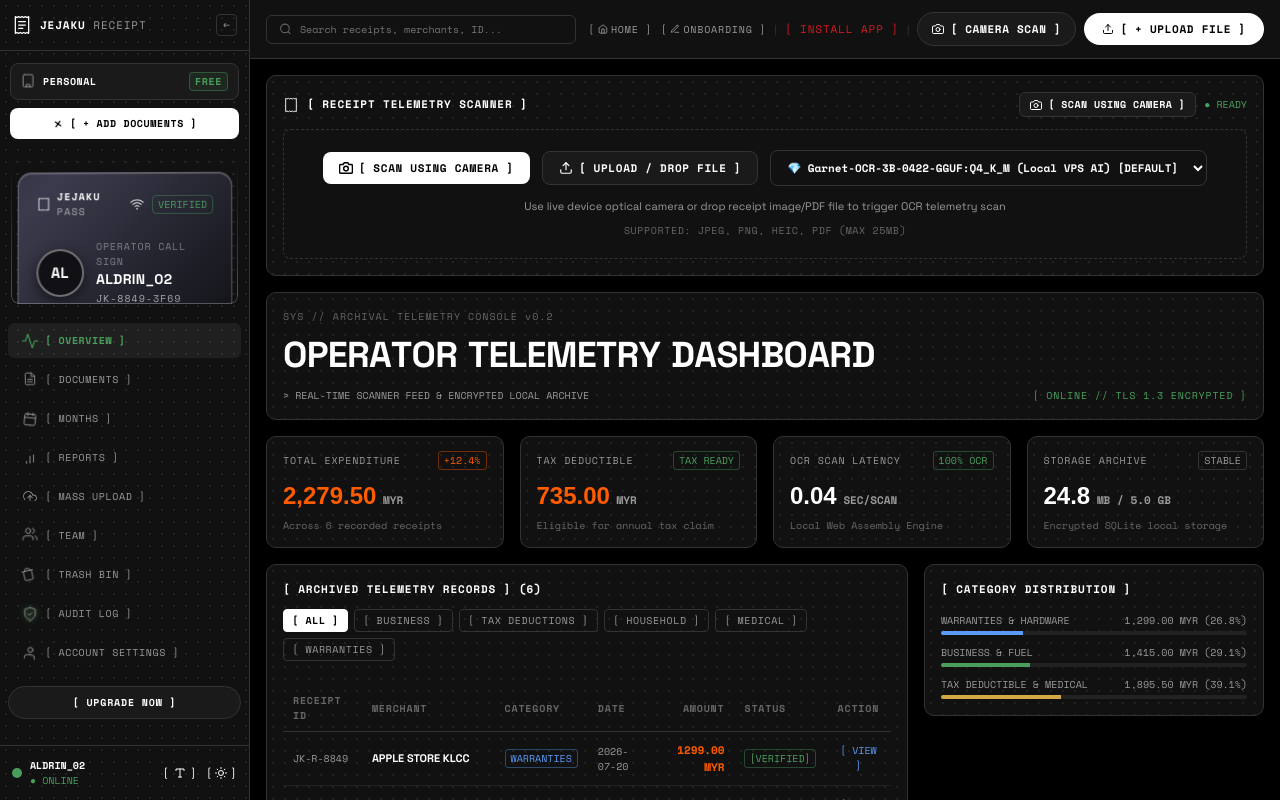
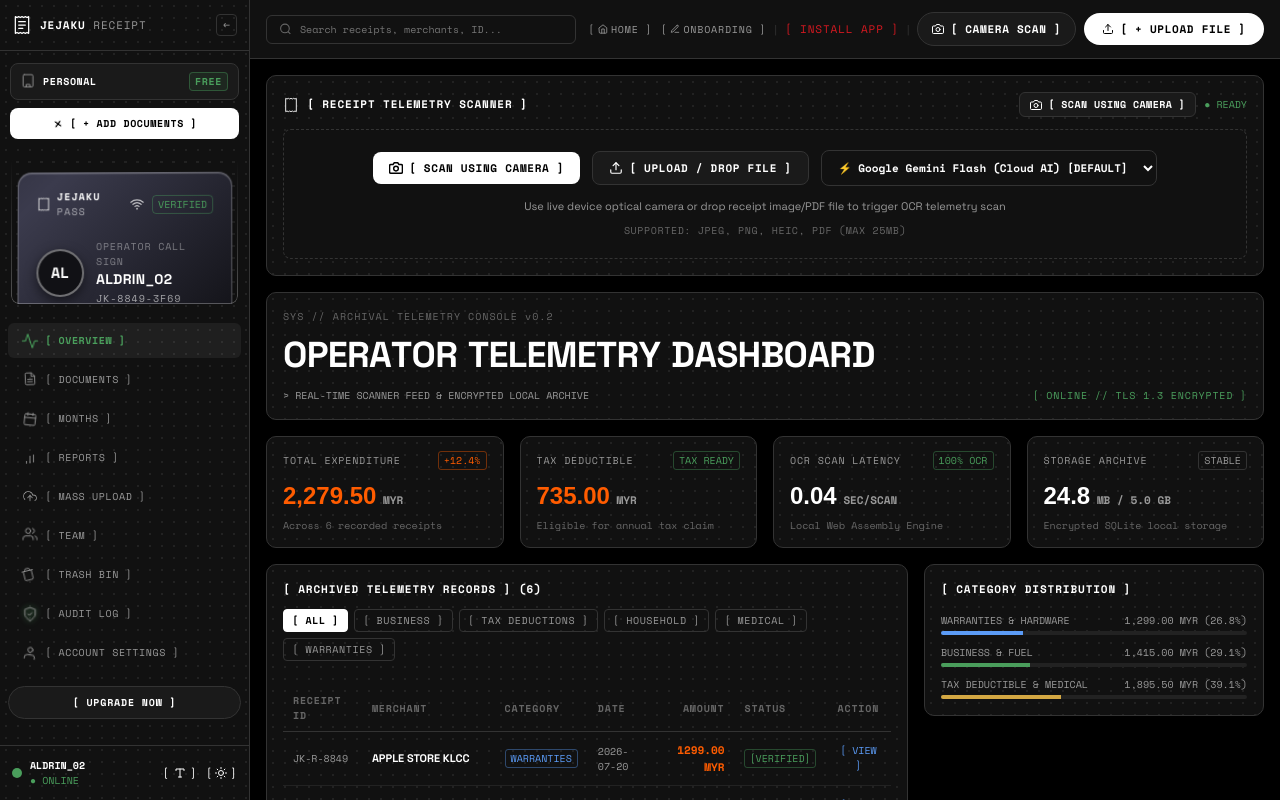
Before and after one commit to KauTryKauCuba/jk-receipt-v0.2, a Next.js app: page /dashboard in a window 1280 px wide. Built offline with nearby package versions, Linux system fonts and the light colour scheme; a web font is replaced by a local one.

Commit message:
feat: switch default OCR engine to Google Gemini Flash and Groq Vision

```diff
--- a/src/app/api/ocr/route.ts
+++ b/src/app/api/ocr/route.ts
@@ -599,7 +599,7 @@ Extract all text precisely. Output JSON matching this schema:
 export async function POST(req: NextRequest) {
   try {
     const body = await req.json();
-    const { imageBase64, preferredEngine = "ollama" } = body;
+    const { imageBase64, preferredEngine = "gemini" } = body;
 
     if (!imageBase64 || typeof imageBase64 !== "string") {
       return NextResponse.json(
@@ -632,19 +632,21 @@ Rules:
 4. "items" array must contain individual purchased items with price and qty.
 5. Return valid JSON ONLY without markdown wrapping or conversational text.`;
 
-    const engineKey = String(preferredEngine || "ollama").toLowerCase();
+    const engineKey = String(preferredEngine || "gemini").toLowerCase();
     let ocrResult: { content: string; engine: string; error?: string } = { content: "", engine: "" };
 
-    if (engineKey === "ollama" || engineKey === "auto" || engineKey === "local") {
-      ocrResult = await runOllama(prompt, base64DataOnly);
-    } else if (engineKey === "heuristics") {
-      ocrResult = { content: "", engine: "Local Regex Heuristics Engine" };
-    } else if (engineKey === "gemini") {
+    if (engineKey === "gemini") {
       ocrResult = await runGemini(prompt, base64DataOnly, mimeType);
     } else if (engineKey === "groq") {
       ocrResult = await runGroq(prompt, base64DataOnly, mimeType);
+    } else if (engineKey === "heuristics") {
+      ocrResult = { content: "", engine: "Local Regex Heuristics Engine" };
     } else {
-      ocrResult = await runOllama(prompt, base64DataOnly);
+      // "auto" Smart Cloud AI Cascade: Gemini Flash -> Groq Vision -> Heuristics Fallback
+      ocrResult = await runGemini(prompt, base64DataOnly, mimeType);
+      if (!ocrResult.content) {
+        ocrResult = await runGroq(prompt, base64DataOnly, mimeType);
+      }
     }
 
     const contentString = ocrResult.content;
--- a/src/app/components/CameraScannerModal.tsx
+++ b/src/app/components/CameraScannerModal.tsx
@@ -13,7 +13,7 @@ export default function CameraScannerModal({
   isOpen,
   onClose,
   onCapture,
-  defaultEngine = "ollama",
+  defaultEngine = "gemini",
 }: CameraScannerModalProps) {
   const videoRef = useRef<HTMLVideoElement | null>(null);
   const streamRef = useRef<MediaStream | null>(null);
@@ -434,7 +434,9 @@ export default function CameraScannerModal({
                 outline: "none",
               }}
             >
-              <option value="ollama">💎 Garnet-OCR-3B-0422-GGUF:Q4_K_M (Local VPS AI) [DEFAULT]</option>
+              <option value="gemini">⚡ Google Gemini Flash (Cloud AI) [DEFAULT]</option>
+              <option value="groq">🚀 Groq Llama 3.2 Vision (Cloud AI)</option>
+              <option value="auto">🤖 Smart Auto Cloud Hybrid</option>
               <option value="heuristics">🔍 Local Regex Heuristics Engine</option>
             </select>
           </div>
--- a/src/app/dashboard/page.tsx
+++ b/src/app/dashboard/page.tsx
@@ -91,7 +91,7 @@ export default function DashboardPage() {
   const [isCameraOpen, setIsCameraOpen] = useState(false);
   const [scanLogs, setScanLogs] = useState<string[]>([]);
   const [isTeamModalOpen, setIsTeamModalOpen] = useState(false);
-  const [selectedOcrEngine, setSelectedOcrEngine] = useState("ollama");
+  const [selectedOcrEngine, setSelectedOcrEngine] = useState("gemini");
   const [latestScannedResult, setLatestScannedResult] = useState<{
     record: ReceiptRecord;
     fileName: string;
@@ -1408,7 +1408,9 @@ export default function DashboardPage() {
                           outline: "none",
                         }}
                       >
-                        <option value="ollama">💎 Garnet-OCR-3B-0422-GGUF:Q4_K_M (Local VPS AI) [DEFAULT]</option>
+                        <option value="gemini">⚡ Google Gemini Flash (Cloud AI) [DEFAULT]</option>
+                        <option value="groq">🚀 Groq Llama 3.2 Vision (Cloud AI)</option>
+                        <option value="auto">🤖 Smart Auto Cloud Hybrid</option>
                         <option value="heuristics">🔍 Local Regex Heuristics Engine</option>
                       </select>
                     </div>
```
Also changed, not shown: 1 other file (tests, documents, lock files or other folders).
